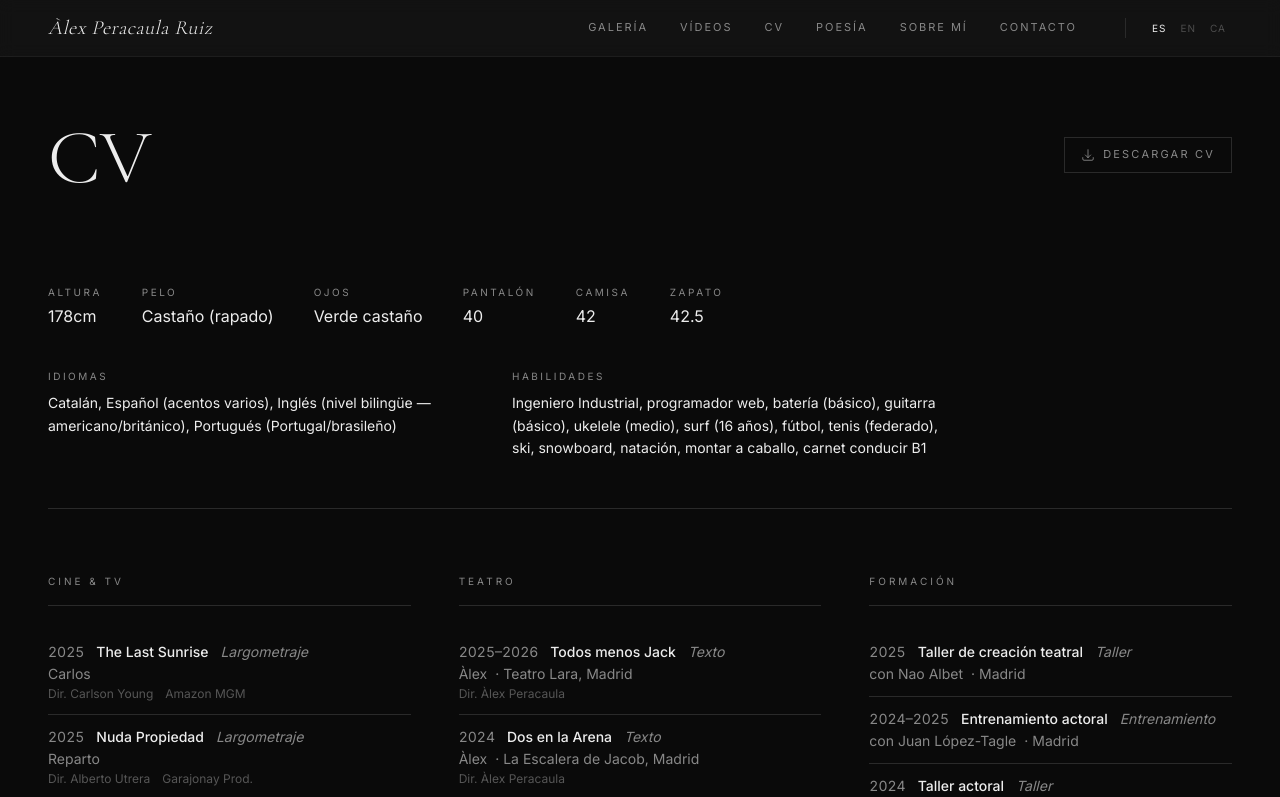
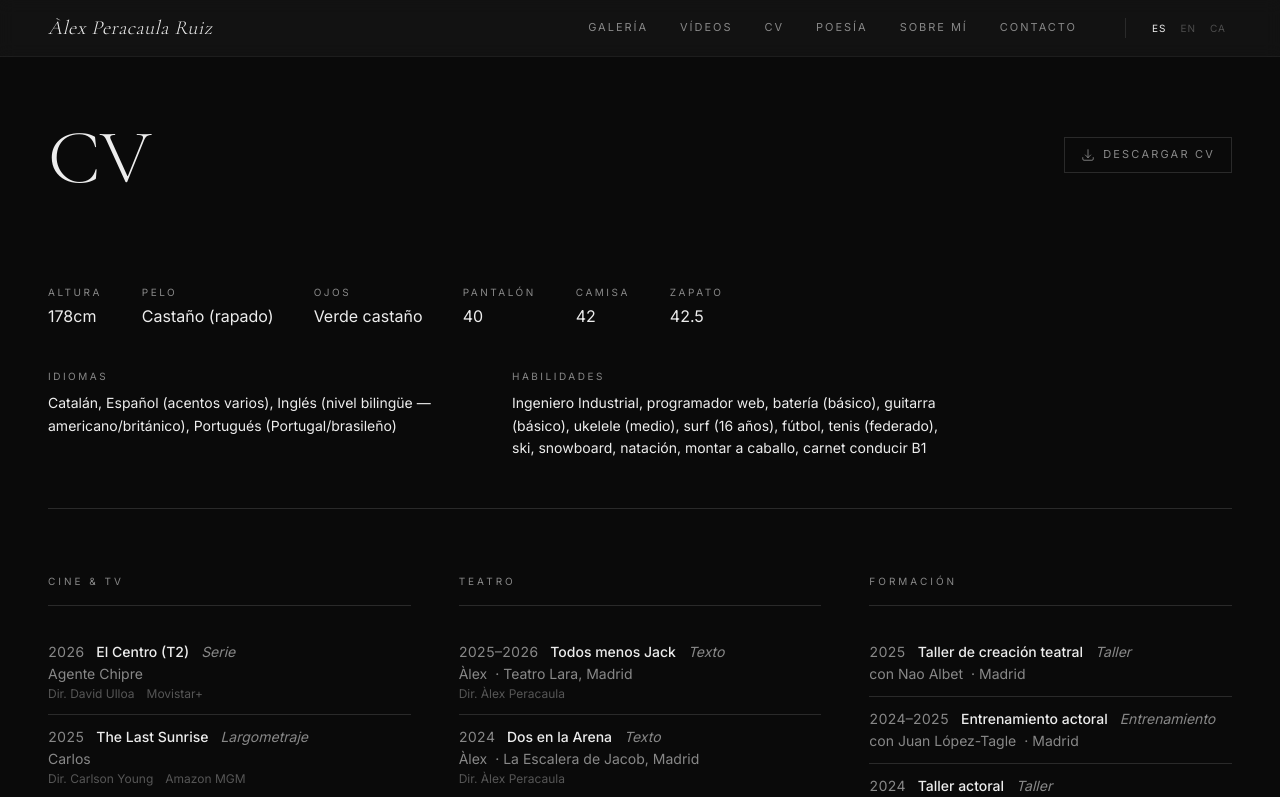
Before and after one commit to aperacaula/alex-peracaula-2.0, a Next.js app: page /cv in a window 1280 px wide. Shown: the top 797 px of the page. Built offline with nearby package versions, Linux system fonts and the light colour scheme.

Commit message:
Add El Centro

```diff
--- a/src/data/cv.ts
+++ b/src/data/cv.ts
@@ -39,6 +39,20 @@ export const cvEntries: CvEntry[] = [
   {
     id: "av-01",
     category: "film",
+    title: "El Centro (T2)",
+    productionType: {
+      en: "Series",
+      es: "Serie",
+      ca: "Sèrie",
+    },
+    role: { en: "Agent", es: "Agente Chipre", ca: "Agent Chipre" },
+    director: "David Ulloa",
+    company: "Movistar+",
+    yearStart: 2026,
+  },
+  {
+    id: "av-02",
+    category: "film",
     title: "The Last Sunrise",
     productionType: {
       en: "Feature film",
@@ -51,7 +65,7 @@ export const cvEntries: CvEntry[] = [
     yearStart: 2025,
   },
   {
-    id: "av-02",
+    id: "av-03",
     category: "film",
     title: "Nuda Propiedad",
     productionType: {
@@ -65,7 +79,7 @@ export const cvEntries: CvEntry[] = [
     yearStart: 2025,
   },
   {
-    id: "av-03",
+    id: "av-04",
     category: "tv",
     title: "4 Estrellas",
     productionType: {
@@ -78,7 +92,7 @@ export const cvEntries: CvEntry[] = [
     yearStart: 2024,
   },
   {
-    id: "av-04",
+    id: "av-05",
     category: "film",
     title: "KIMCHI",
     productionType: {
@@ -92,7 +106,7 @@ export const cvEntries: CvEntry[] = [
     yearStart: 2024,
   },
   {
-    id: "av-05",
+    id: "av-06",
     category: "film",
     title: "Ahir a la nit",
     productionType: {
@@ -105,7 +119,7 @@ export const cvEntries: CvEntry[] = [
     yearStart: 2022,
   },
   {
-    id: "av-06",
+    id: "av-07",
     category: "tv",
     title: "Com si fos ahir",
     productionType: {
@@ -118,7 +132,7 @@ export const cvEntries: CvEntry[] = [
     yearStart: 2022,
   },
   {
-    id: "av-07",
+    id: "av-08",
     category: "film",
     title: "Honorarios, Baby",
     productionType: {
@@ -132,7 +146,7 @@ export const cvEntries: CvEntry[] = [
     yearStart: 2021,
   },
   {
-    id: "av-08",
+    id: "av-09",
     category: "film",
     title: "Dies d'estiu i de pluja",
     productionType: {
@@ -146,7 +160,7 @@ export const cvEntries: CvEntry[] = [
     yearStart: 2021,
   },
   {
-    id: "av-09",
+    id: "av-10",
     category: "film",
     title: "Washed Away",
     productionType: {
@@ -159,7 +173,7 @@ export const cvEntries: CvEntry[] = [
     yearStart: 2021,
   },
   {
-    id: "av-10",
+    id: "av-11",
     category: "film",
     title: "The Weekend Thief",
     productionType: {
@@ -172,7 +186,7 @@ export const cvEntries: CvEntry[] = [
     yearStart: 2021,
   },
   {
-    id: "av-11",
+    id: "av-12",
     category: "film",
     title: "Arriving Somewhere",
     productionType: {
```
